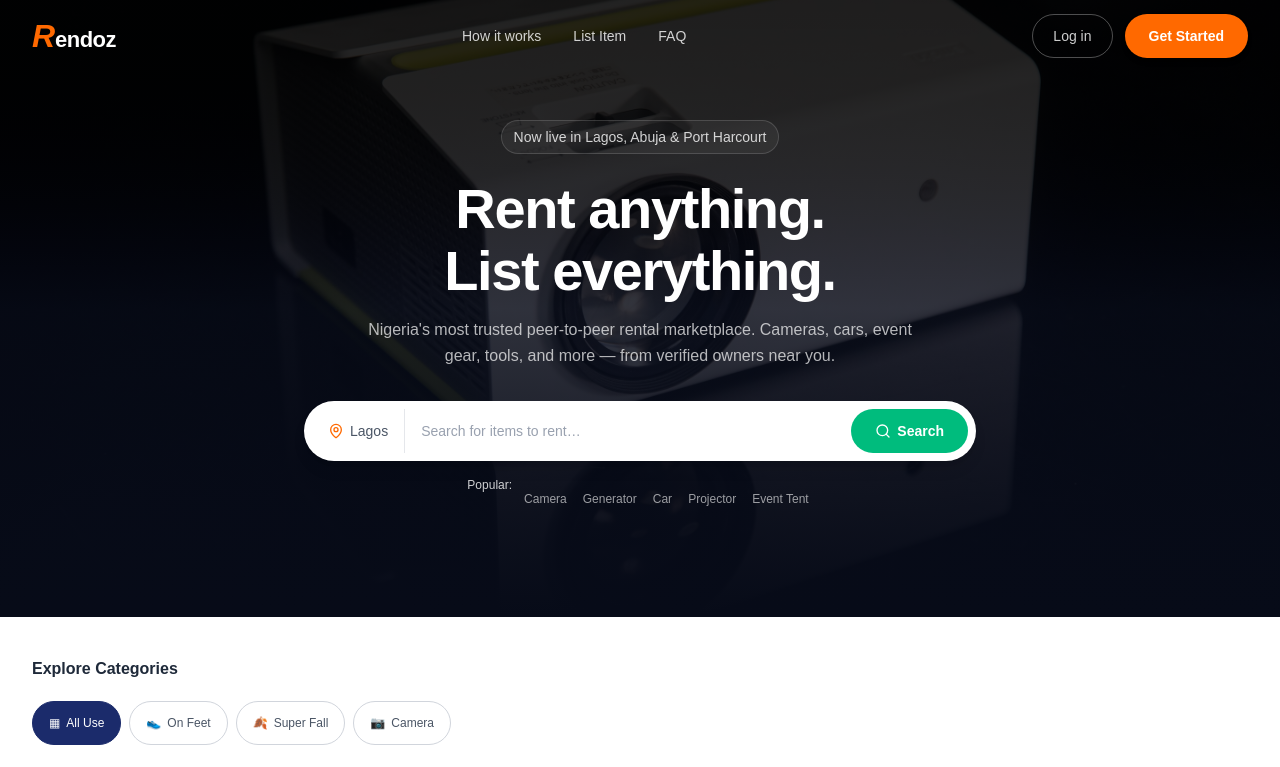
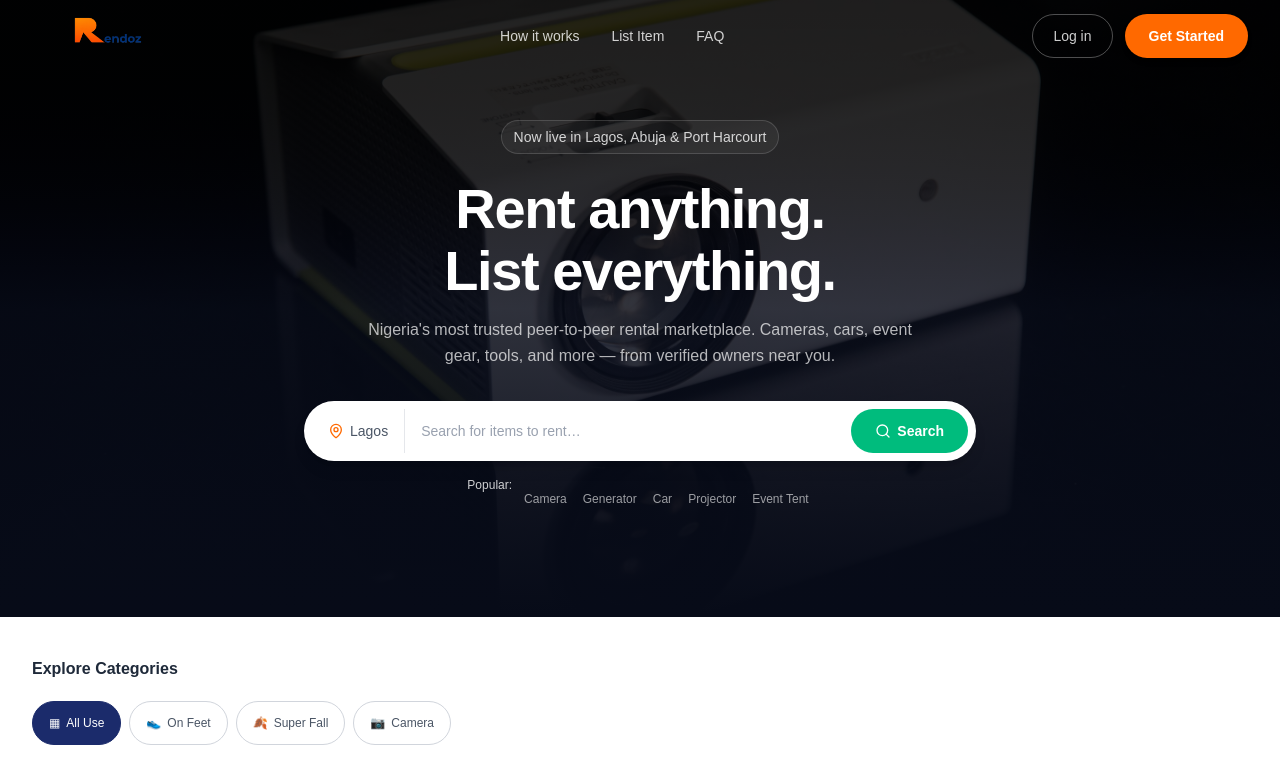
Before and after one commit to Rendoz-m4Ace/Rendoz_codebase, a Next.js app: page / in a window 1280 px wide. Shown: the top 767 px of the page. Built offline with nearby package versions, Linux system fonts and the light colour scheme.

Commit message:
merge main into

```diff
--- a/component/Navbar.tsx
+++ b/component/Navbar.tsx
@@ -36,13 +36,13 @@ export default function Navbar() {
         <div className="flex h-16 items-center justify-between px-4 md:px-8">
           {/* Logo */}
           <div className="flex items-center">
-            <Image
-              src="/images/logo.png"
-              alt="RendOz logo"
+            {/* <Image
+              src="/images/image.svg"
+              alt="Rendoz logo"
               width={120}
               height={32}
               priority
-            />
+            /> */}
           </div>
 
           {/* Desktop Links */}
--- a/component/brand/RendozLogo.tsx
+++ b/component/brand/RendozLogo.tsx
@@ -1,4 +1,5 @@
 import Link from 'next/link';
+import Image from 'next/image';
 
 type LogoVariant = 'on-dark' | 'on-light';
 
@@ -13,15 +14,25 @@ export default function RendozLogo({
   variant = 'on-light',
   className = '',
 }: RendozLogoProps) {
-  const endozClass = variant === 'on-dark' ? 'text-white' : 'text-slate-700';
+  const mark =  (
+    <div className={`inline-flex items-center ${className}`}>
+      <Image
+        src="/images/logo.png"
+        alt="Rendoz logo"
+        width={160}
+        height={42}
+        // className='h-8 w-auto object-contain'
+        priority
+      />
+    </div>
 
-  const mark = (
-    <span className={`inline-flex items-baseline leading-none ${className}`}>
-      <span className="font-extrabold italic text-[28px] sm:text-[32px] text-orange-500">R</span>
-      <span className={`font-bold text-[20px] sm:text-[22px] tracking-tight ${endozClass}`}>
-        endoz
-      </span>
-    </span>
+  // const mark = (
+  //   <span className={`inline-flex items-baseline leading-none ${className}`}>
+  //     <span className="font-extrabold italic text-[28px] sm:text-[32px] text-orange-500">R</span>
+  //     <span className={`font-bold text-[20px] sm:text-[22px] tracking-tight ${endozClass}`}>
+  //       endoz
+  //     </span>
+  //   </span>
   );
 
   if (!href) return mark;
```
